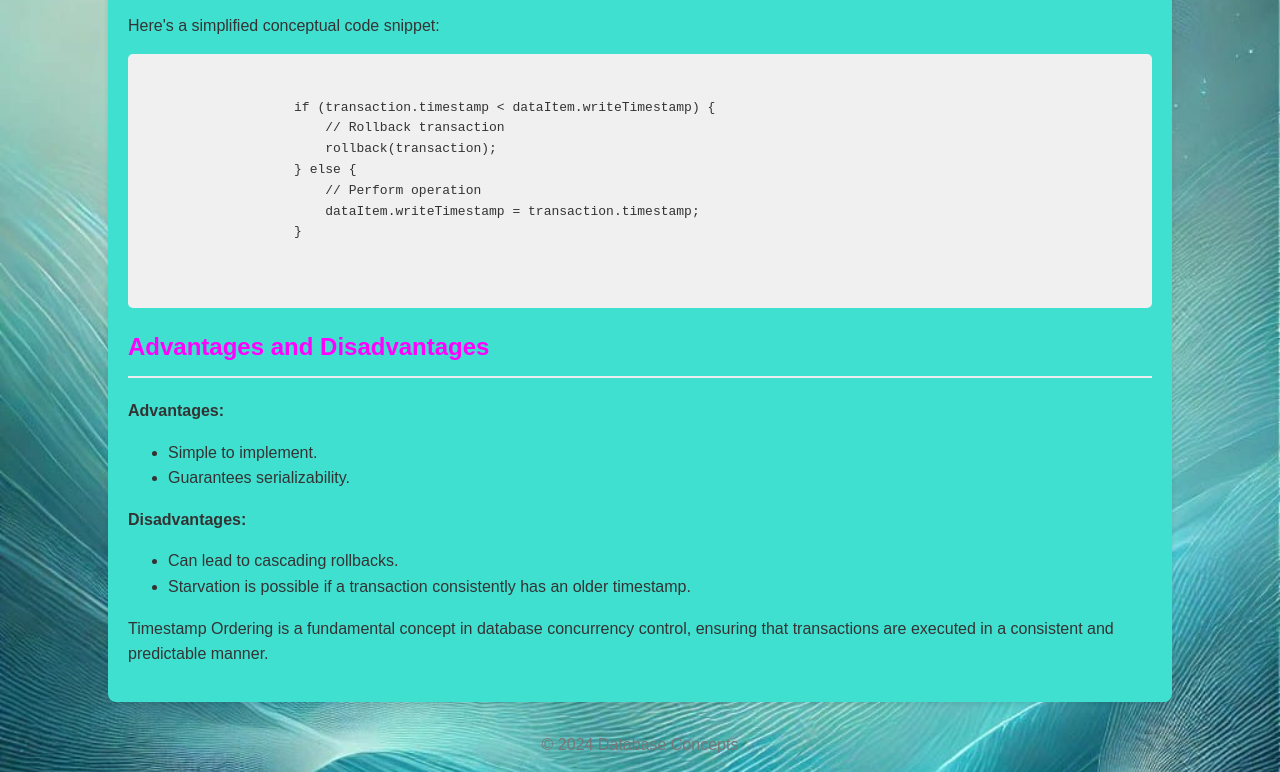
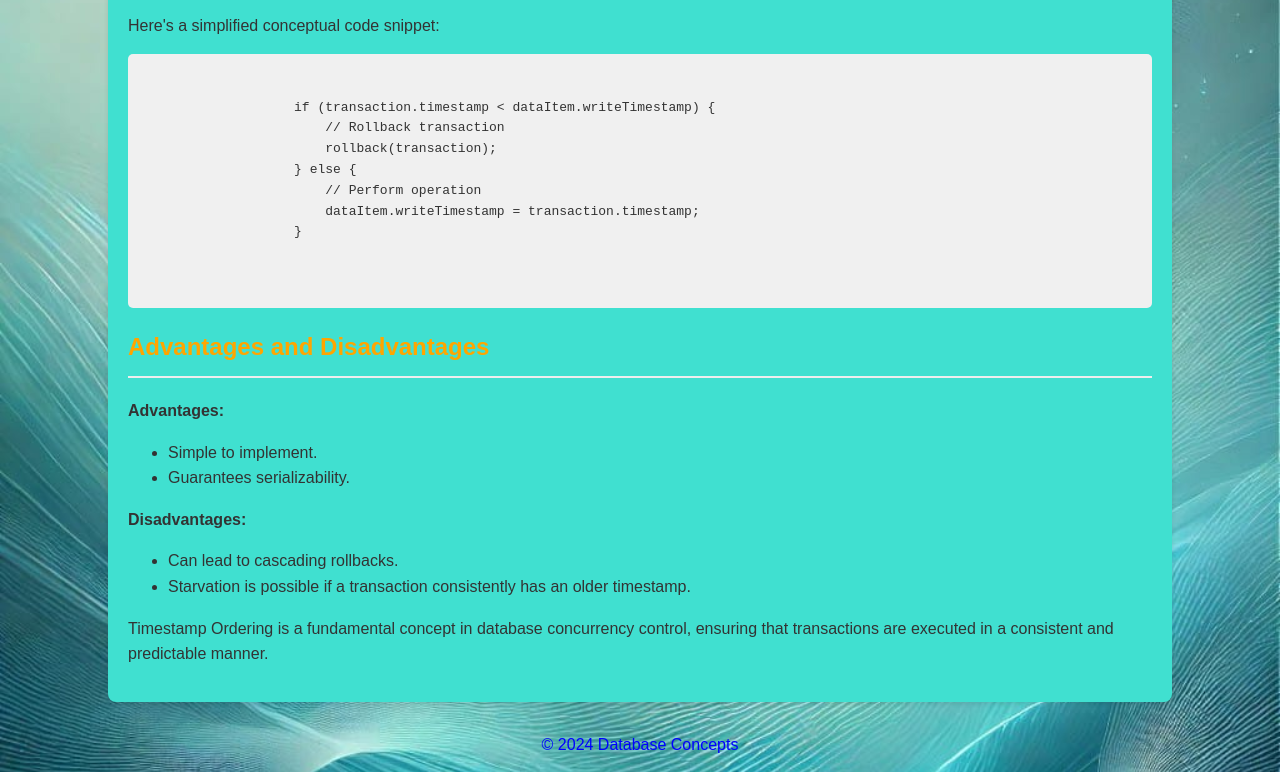
Before and after one commit to tech-man07/yash-blog, a plain HTML site: page index.html in a window 1280 px wide. Shown: the part 1677-2449 px from the top of the page. Drawn offline with Linux system fonts and the light colour scheme.

Commit message:
Update index.html

```diff
--- a/index.html
+++ b/index.html
@@ -27,7 +27,7 @@
         }
 
         h1, h2 {
-            color: magenta;
+            color: orange;
             border-bottom: 2px solid #eee;
             padding-bottom: 10px;
         }
@@ -53,7 +53,7 @@
         .footer {
             text-align: center;
             margin-top: 30px;
-            color: #777;
+            color: blue;
 }
 img {
             max-width: 100%;
```
